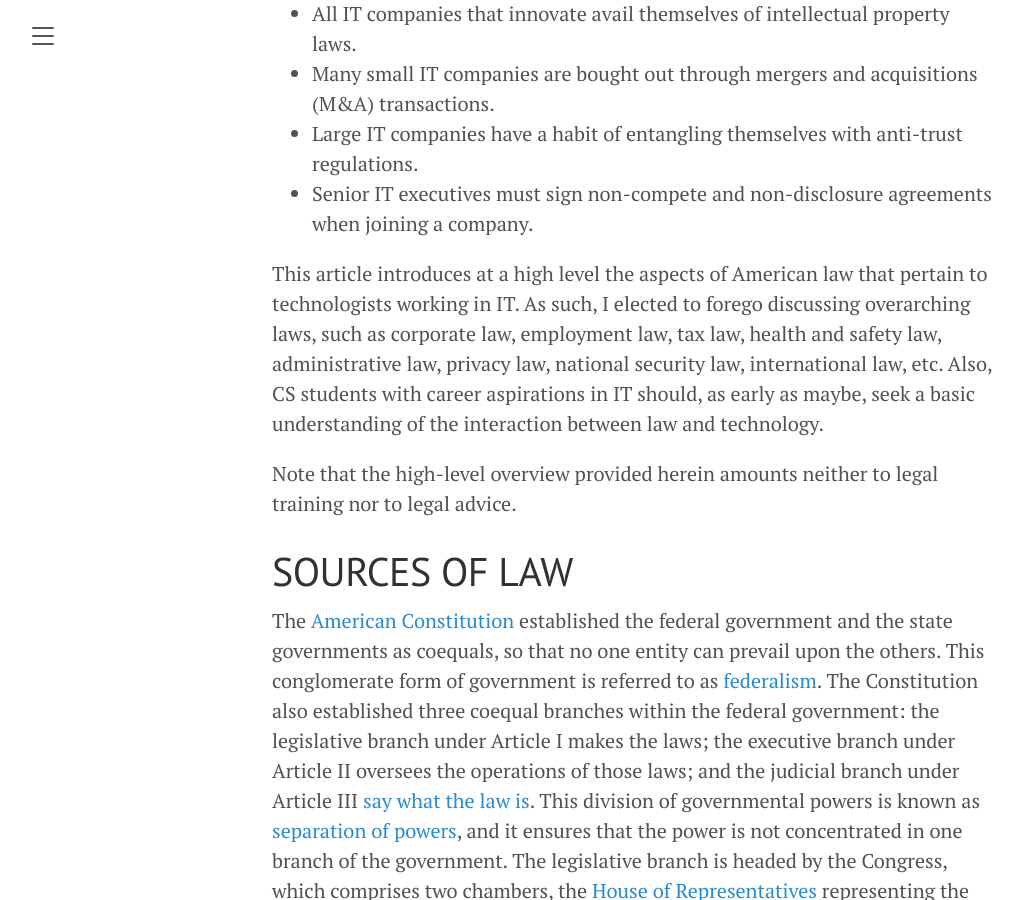
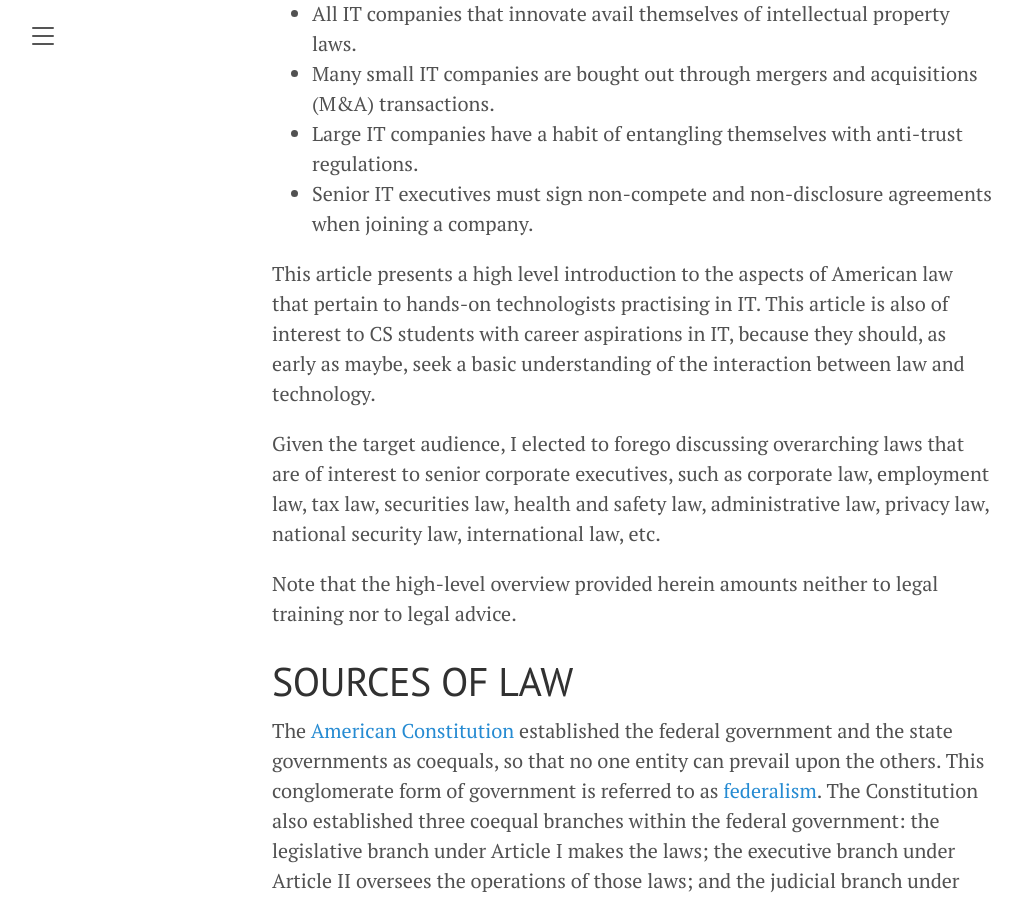
Before and after one commit to amenzwa/amenzwa.github.io, a Jekyll site: the page built from law/LawAndTechnology.md, in a window 1280 px wide and 900 px high, scrolled down 900 px. Shown: the whole window, without its empty margins (8-1031 px from the left). Built offline with Jekyll 4.4.1, drawn with Linux system fonts in a browser that asks for light colours; our own code applies the rules of GitHub Pages for plain Markdown files.

Commit message:
add Law and Tech to IT section

```diff
--- a/law/LawAndTechnology.md
+++ b/law/LawAndTechnology.md
@@ -19,7 +19,9 @@ An engineer—like a doctor or a lawyer—is a licensed professional, who must p
 - Large IT companies have a habit of entangling themselves with anti-trust regulations.
 - Senior IT executives must sign non-compete and non-disclosure agreements when joining a company.
 
-This article introduces at a high level the aspects of American law that pertain to technologists working in IT. As such, I elected to forego discussing overarching laws, such as corporate law, employment law, tax law, health and safety law, administrative law, privacy law, national security law, international law, etc. Also, CS students with career aspirations in IT should, as early as maybe, seek a basic understanding of the interaction between law and technology.
+This article presents a high level introduction to the aspects of American law that pertain to hands-on technologists practising in IT. This article is also of interest to CS students with career aspirations in IT, because they should, as early as maybe, seek a basic understanding of the interaction between law and technology.
+
+Given the target audience, I elected to forego discussing overarching laws that are of interest to senior corporate executives, such as corporate law, employment law, tax law, securities law, health and safety law, administrative law, privacy law, national security law, international law, etc.
 
 Note that the high-level overview provided herein amounts neither to legal training nor to legal advice.
 
```
Also changed, not shown: stem/IT/index.md (+2 -0 lines).
